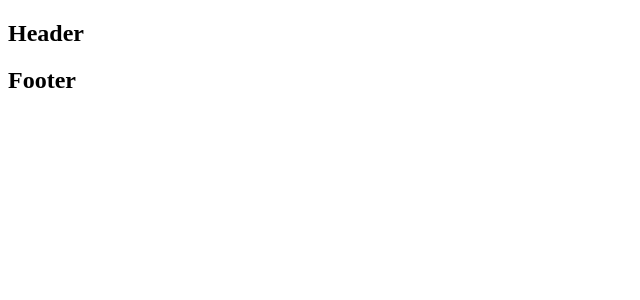
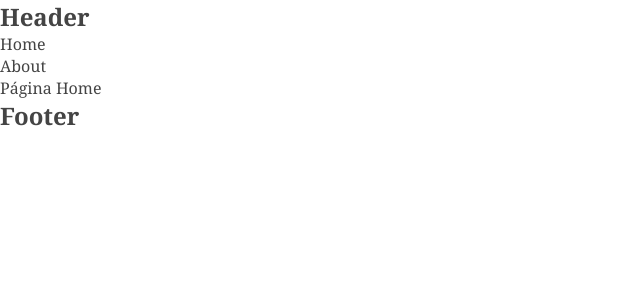
Before and after one commit to HermannDouglas/moments-frontend, an Angular app: page / in a window 1280 px wide. Shown: the top 300 px of the page, without its empty margins (0-640 px from the left). Built offline with nearby package versions, Linux system fonts and the light colour scheme.

Commit message:
feat: Adiciona rotas para as páginas Home e About e estilização da página index
Adiciona rotas para as páginas Home e About e estilização da página index. As rotas são adicionadas ao arquivo de rotas do projeto. A página index é estilizada com CSS.

```diff
--- a/src/app/app-routing.module.ts
+++ b/src/app/app-routing.module.ts
@@ -1,7 +1,13 @@
 import { NgModule } from '@angular/core';
 import { RouterModule, Routes } from '@angular/router';
+import { AboutComponent } from './components/pages/about/about.component';
+import { HomeComponent } from './components/pages/home/home.component';
 
-const routes: Routes = [];
+
+const routes: Routes = [
+  { path: '', component: HomeComponent },
+  { path: 'about', component: AboutComponent },
+];
 
 @NgModule({
   imports: [RouterModule.forRoot(routes)],
--- a/src/app/components/header/header.component.html
+++ b/src/app/components/header/header.component.html
@@ -1 +1,7 @@
 <h2>Header</h2>
+<nav>
+    <ul>
+        <li><a routerLink="/">Home</a></li>
+        <li><a routerLink="/about">About</a></li>
+    </ul>
+</nav>
--- a/src/styles.css
+++ b/src/styles.css
@@ -1 +1,18 @@
 /* You can add global styles to this file, and also import other style files */
+* {
+  padding: 0;
+  margin: 0;
+  font-family: Cambria;
+  box-sizing: border-box;
+  color: #444;
+}
+
+a {
+  text-decoration: none;
+  color: #444;
+  transition: .4s;
+}
+
+a:hover {
+  color: #dec129;
+}
```
